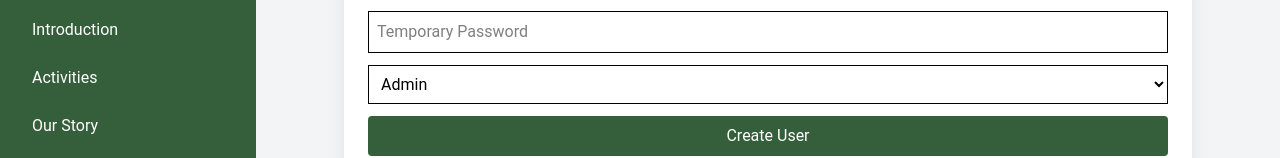
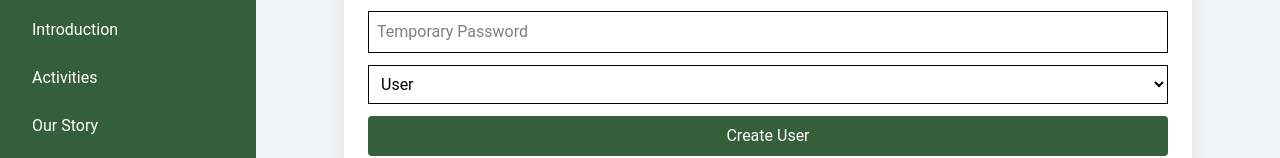
Before and after one commit to Janeirungu01/children-home, a React (Vite) app: page /admin/signup in a window 1280 px wide. Shown: the part 275-433 px from the top of the page. Built offline with nearby package versions, Linux system fonts and the light colour scheme.

Commit message:
Update role from ADMIN to SUPER_ADMIN in signup and login components

```diff
--- a/src/components/Login.jsx
+++ b/src/components/Login.jsx
@@ -38,7 +38,7 @@
 
       localStorage.setItem("role", role);
 
-      if (role === "ADMIN") {
+      if (role === "SUPER_ADMIN") {
         navigate("/admin");
       } else {
         alert("Access denied. You do not have admin privileges.");
--- a/src/components/Signup.jsx
+++ b/src/components/Signup.jsx
@@ -87,7 +87,7 @@
             onChange={(e) => setRole(e.target.value)}
           >
             <option value="USER">User</option>
-            <option value="ADMIN">Admin</option>
+            <option value="SUPER_ADMIN">Super Admin</option>
           </select>
 
           <button
```
